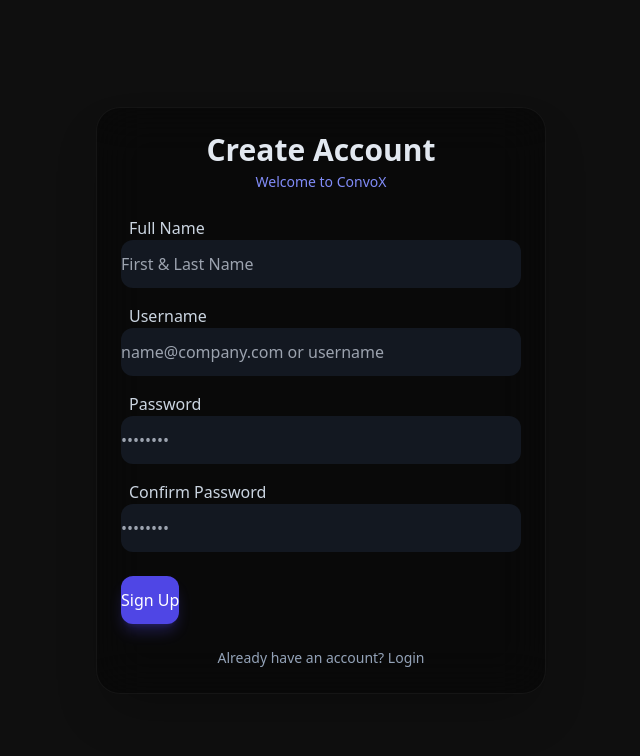
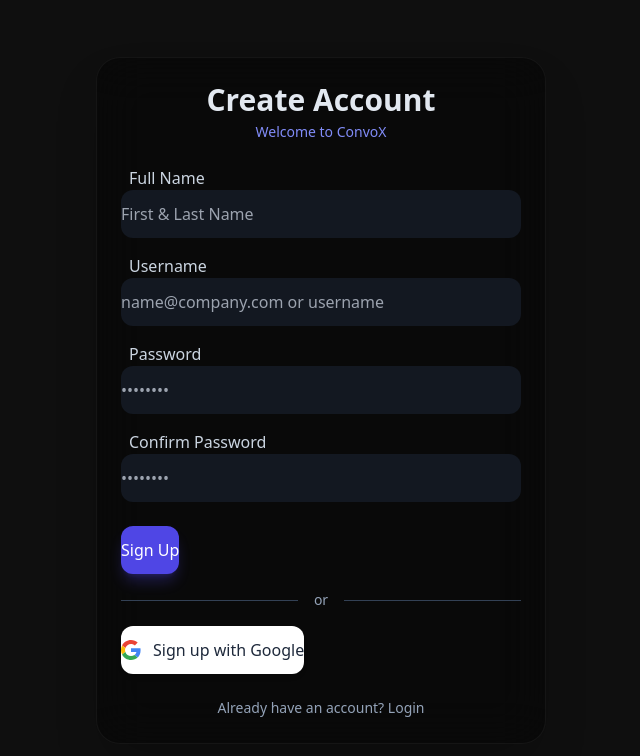
Before and after one commit to asutosh-das/ConvoX, a React (Vite) app in the folder client/: page /signup in a window 1280 px wide. Shown: the top 756 px of the page, without its empty margins (319-959 px from the left). Built offline with nearby package versions, Linux system fonts and the light colour scheme.

Commit message:
Implement initial signup and login pages with form handling and UI components.

```diff
--- a/client/src/pages/login/Login.jsx
+++ b/client/src/pages/login/Login.jsx
@@ -1,6 +1,7 @@
 import { Link } from "react-router-dom";
 import { useState } from "react";
 import useLogin from "../../hooks/useLogin";
+import toast from "react-hot-toast";
 
 const Login = () => {
     const [username, setUsername] = useState("");
@@ -54,6 +55,24 @@
                         </button>
                     </div>
 
+                    <div className="flex items-center my-4 before:flex-1 before:border-t before:border-slate-700 before:mt-0.5 after:flex-1 after:border-t after:border-slate-700 after:mt-0.5">
+                        <span className="text-center font-normal text-sm text-slate-400 mx-4">or</span>
+                    </div>
+
+                    <button
+                        type="button"
+                        onClick={() => toast.success("Google Authentication coming soon!")}
+                        className='btn btn-block font-medium bg-white hover:bg-slate-100 text-slate-800 border-none rounded-xl h-12 shadow-md flex items-center justify-center'
+                    >
+                        <svg className="w-5 h-5 mr-3" viewBox="0 0 48 48">
+                            <path fill="#EA4335" d="M24 9.5c3.54 0 6.71 1.22 9.21 3.6l6.85-6.85C35.9 2.38 30.47 0 24 0 14.62 0 6.51 5.38 2.56 13.22l7.98 6.19C12.43 13.72 17.74 9.5 24 9.5z"></path>
+                            <path fill="#4285F4" d="M46.98 24.55c0-1.57-.15-3.09-.38-4.55H24v9.02h12.94c-.58 2.96-2.26 5.48-4.78 7.18l7.73 6c4.51-4.18 7.09-10.36 7.09-17.65z"></path>
+                            <path fill="#FBBC05" d="M10.53 28.59c-.48-1.45-.76-2.99-.76-4.59s.27-3.14.76-4.59l-7.98-6.19C.92 16.46 0 20.12 0 24c0 3.88.92 7.54 2.56 10.78l7.97-6.19z"></path>
+                            <path fill="#34A853" d="M24 48c6.48 0 11.93-2.13 15.89-5.81l-7.73-6c-2.15 1.45-4.92 2.3-8.16 2.3-6.26 0-11.57-4.22-13.47-9.91l-7.98 6.19C6.51 42.62 14.62 48 24 48z"></path>
+                        </svg>
+                        Sign in with Google
+                    </button>
+
                     <div className="text-center mt-4">
                         <Link to='/signup' className='text-sm hover:underline hover:text-indigo-400 mt-2 inline-block text-slate-400'>
                             {"Don't"} have an account? Sign Up
--- a/client/src/pages/signup/SignUp.jsx
+++ b/client/src/pages/signup/SignUp.jsx
@@ -1,6 +1,7 @@
 import { Link } from "react-router-dom";
 import { useState } from "react";
 import useSignup from "../../hooks/useSignup";
+import toast from "react-hot-toast";
 
 const SignUp = () => {
     const [inputs, setInputs] = useState({
@@ -84,6 +85,24 @@
                         </button>
                     </div>
 
+                    <div className="flex items-center my-4 before:flex-1 before:border-t before:border-slate-700 before:mt-0.5 after:flex-1 after:border-t after:border-slate-700 after:mt-0.5">
+                        <span className="text-center font-normal text-sm text-slate-400 mx-4">or</span>
+                    </div>
+
+                    <button
+                        type="button"
+                        onClick={() => toast.success("Google Authentication coming soon!")}
+                        className='btn btn-block font-medium bg-white hover:bg-slate-100 text-slate-800 border-none rounded-xl h-12 shadow-md flex items-center justify-center'
+                    >
+                        <svg className="w-5 h-5 mr-3" viewBox="0 0 48 48">
+                            <path fill="#EA4335" d="M24 9.5c3.54 0 6.71 1.22 9.21 3.6l6.85-6.85C35.9 2.38 30.47 0 24 0 14.62 0 6.51 5.38 2.56 13.22l7.98 6.19C12.43 13.72 17.74 9.5 24 9.5z"></path>
+                            <path fill="#4285F4" d="M46.98 24.55c0-1.57-.15-3.09-.38-4.55H24v9.02h12.94c-.58 2.96-2.26 5.48-4.78 7.18l7.73 6c4.51-4.18 7.09-10.36 7.09-17.65z"></path>
+                            <path fill="#FBBC05" d="M10.53 28.59c-.48-1.45-.76-2.99-.76-4.59s.27-3.14.76-4.59l-7.98-6.19C.92 16.46 0 20.12 0 24c0 3.88.92 7.54 2.56 10.78l7.97-6.19z"></path>
+                            <path fill="#34A853" d="M24 48c6.48 0 11.93-2.13 15.89-5.81l-7.73-6c-2.15 1.45-4.92 2.3-8.16 2.3-6.26 0-11.57-4.22-13.47-9.91l-7.98 6.19C6.51 42.62 14.62 48 24 48z"></path>
+                        </svg>
+                        Sign up with Google
+                    </button>
+
                     <div className="text-center mt-4">
                         <Link to='/login' className='text-sm hover:underline hover:text-indigo-400 mt-2 inline-block text-slate-400'>
                             Already have an account? Login
```
